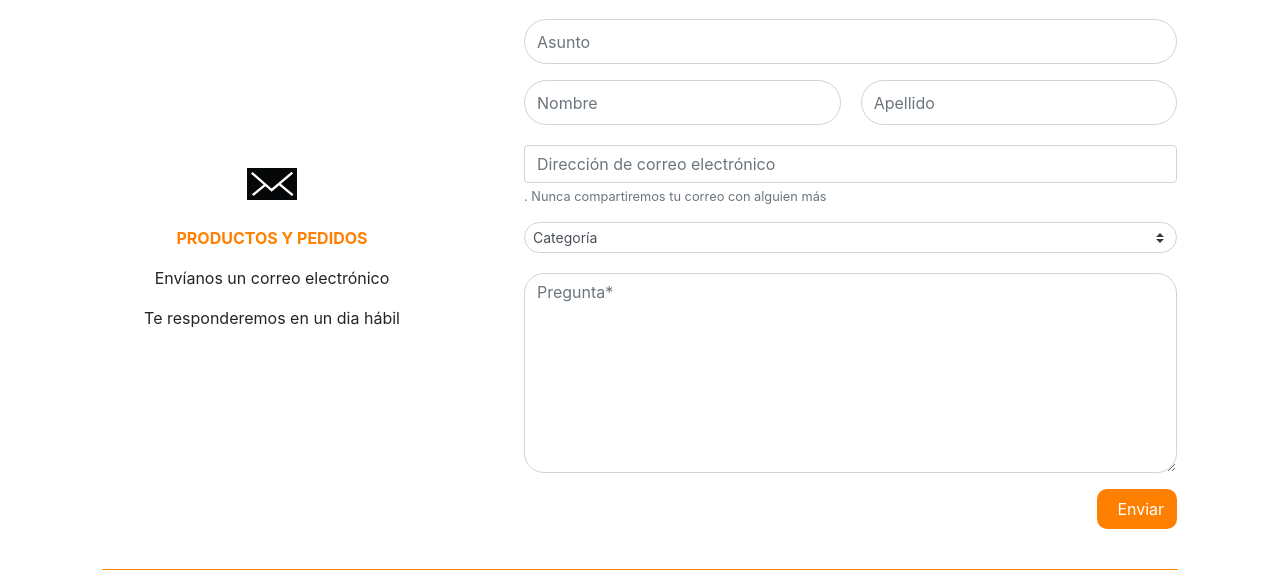
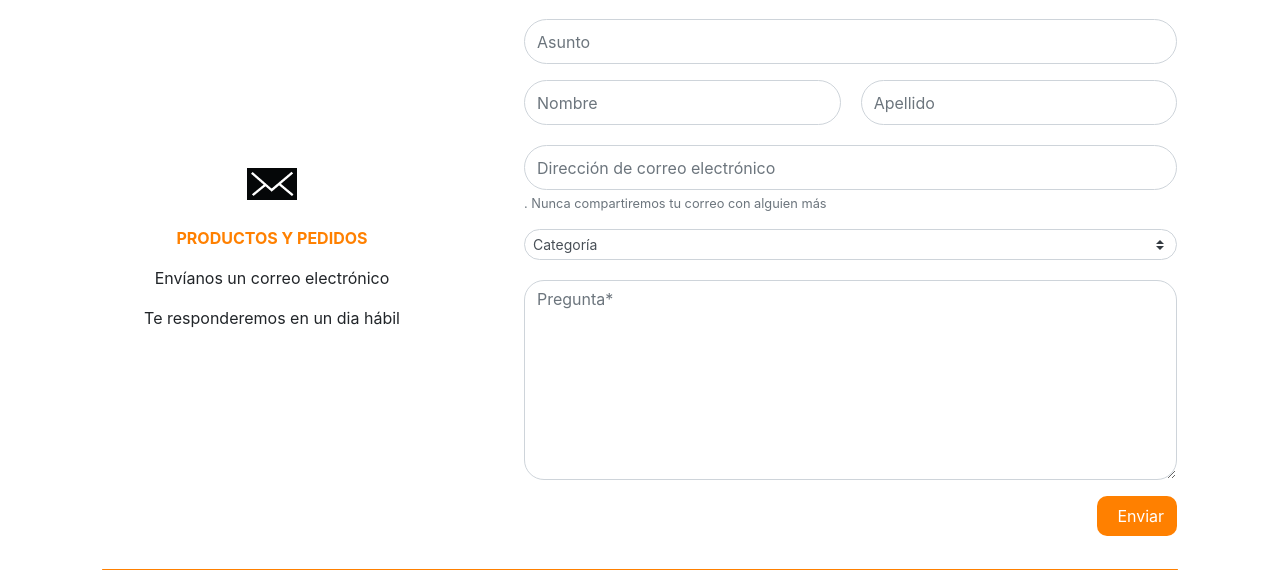
Before and after one commit to LiroSiza/MAMBAsneakers, a PHP site: page /pages/contact.php in a window 1280 px wide. Shown: the part 212-788 px from the top of the page. Run offline with PHP 8.4, Linux system fonts and the light colour scheme; style sheets or scripts are compiled from the project's sources; some libraries are stand-ins or nearby versions.

Commit message:
ajuste de estilo en form

```diff
--- a/pages/contact.php
+++ b/pages/contact.php
@@ -110,7 +110,7 @@
                     </tr>
                     <tr>
                         <div class="inputsForm form-group emailS ffEE">
-                            <input type="email" class="form-control" id="exampleInputEmail1" aria-describedby="emailHelp" placeholder="Dirección de correo electrónico" name="email" require>
+                            <input type="email" class="form-control" id="exampleInputEmail1" aria-describedby="emailHelp" placeholder="Dirección de correo electrónico" name="email" require style="height: 45px;border-radius: 30px;">
                             <small id="emailHelp" class="form-text text-muted">.    Nunca compartiremos tu correo con alguien más</small>
                         </div>
                     </tr>
```
